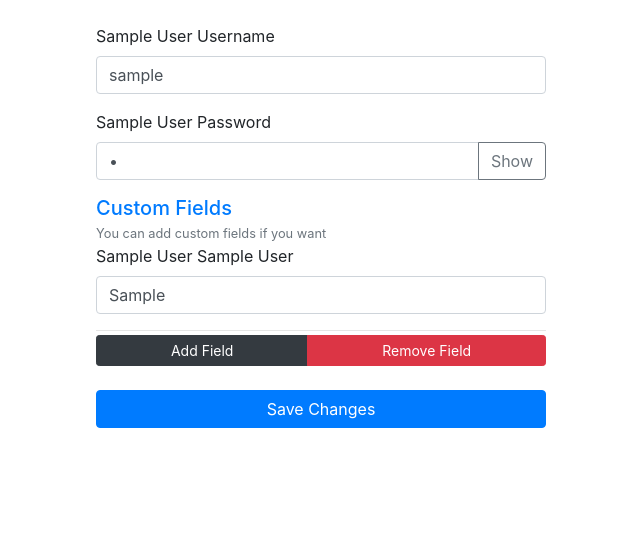
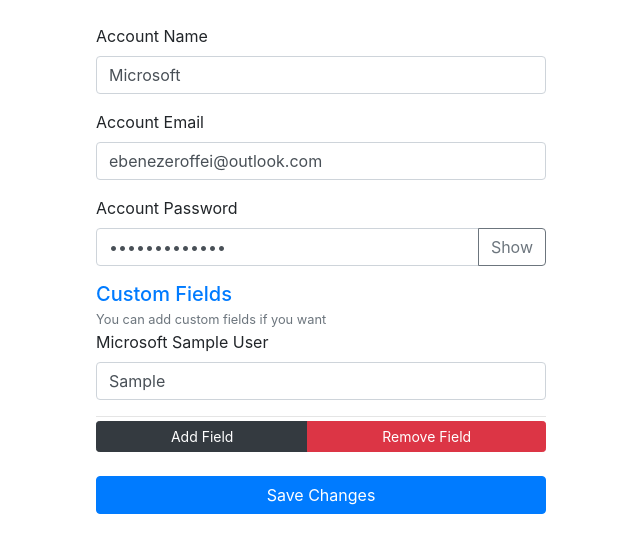
Before and after one commit to Ebenezeroffei/passlock, a Django app: page /account/edit/1/ in a window 1280 px wide. Shown: the part 56-609 px from the top of the page, without its empty margins (319-959 px from the left). Run offline with Django 3.2, Linux system fonts and the light colour scheme; a user stored in the database is signed in; data comes from the database, SQL or seed files in the repository; tables that the repository leaves empty hold one stand-in row (values such as "Sample post"); some libraries are stand-ins or nearby versions.

Commit message:
User can now add and remove custom fields and they can also add new default accounts

```diff
--- a/home/models.py
+++ b/home/models.py
@@ -24,7 +24,7 @@
 class DefaultAccount(models.Model):
 	user = models.ForeignKey(User,on_delete=models.CASCADE)
 	account_name = models.CharField(max_length = 100)
-	username = models.CharField(max_length  = 100)
+	email = models.EmailField(default = None)
 	password = models.CharField(max_length = 200)
 	date_created = models.DateTimeField(default = timezone.now)
 	date_modified = models.DateTimeField(default = timezone.now)
--- a/home/templates/home/base.html
+++ b/home/templates/home/base.html
@@ -34,7 +34,7 @@
                 <a class="nav-link" href="{% url 'passlock:home' %}">Home</a>
               </li>
               <li class="nav-item">
-                <a class="nav-link" href="#">+ Add Account</a>
+                <a class="nav-link" href="{% url 'passlock:default_account_create' %}">+ Add Account</a>
               </li>
               <li class="nav-item">
                 <a class="nav-link" style="position:relative;" href="#">
--- a/home/templates/home/defaultaccount_detail.html
+++ b/home/templates/home/defaultaccount_detail.html
@@ -33,8 +33,8 @@
 			<div class="card-body">
 				<h5>Account Details</h5>
 				<div class="form-group">
-					<label for="id_username">{{ object.account_name }} Username</label>
-					<input type="text" disabled value="{{object.username}}" class="form-control">
+					<label for="id_username">{{ object.account_name }} Email</label>
+					<input type="text" disabled value="{{object.email}}" class="form-control">
 				</div>
 				<div class="form-group">
 					<label for="id_password">{{ object.account_name }} Password</label>
--- a/home/templates/home/defaultaccount_edit.html
+++ b/home/templates/home/defaultaccount_form.html
@@ -17,25 +17,30 @@
 		<form style="max-width:450px;margin:auto;opacity:1;" action="." method="post" class = 'mt-5 mb-5'>
 			{% csrf_token %}
 			<div class="form-group">
-				<label for="{{ form.username.id_of_label }}">{{object.account_name}} {{ form.username.label}}</label>
-				<input type="text" name="{{ form.username.label|lower }}" id = '{{ form.username.id_for_label }}' value="{{ form.username.value }}" class="form-control">
+				<label for="{{ form.account_name.id_of_label }}">Account Name</label>
+				<input required type="text" name="account_name" id = '{{ form.account_name.id_for_label }}' value="{% if form.account_name.value %}{{ form.account_name.value }}{% endif %}" class="form-control">
 			</div>
 			<div class="form-group">
-				<label for="{{ form.password.id_of_label }}">{{object.account_name}} {{ form.password.label}}</label>
+				<label for="{{ form.email.id_of_label }}">Account {{ form.email.label}}</label>
+				<input type="email" required name="{{ form.email.label|lower }}" id = '{{ form.email.id_for_label }}' value="{% if form.email.value %}{{ form.email.value }}{% endif %}" class="form-control">
+			</div>
+			<div class="form-group">
+				<label for="{{ form.password.id_of_label }}">Account {{ form.password.label}}</label>
 				<div class="input-group">
-					<input type="password" name="{{ form.password.label|lower }}"  id = '{{ form.password.id_for_label }}' value="{{ form.password.value }}" class="form-control"/>
+					<input type="password" required name="{{ form.password.label|lower }}"  id = '{{ form.password.id_for_label }}' value="{% if form.password.value %}{{ form.password.value }}{% endif %}" class="form-control"/>
 					<div class="input-group-append">
 						<button type="button" class=" show-or-hide btn btn-outline-secondary">Show</button>
 					</div>
 				</div>
 			</div>
+			{% if form.account_name.value %}
 				<div class="custom">
 					<h5 style="margin:auto;" class="text-primary">Custom Fields</h5>
 					<span class="text-muted small">You can add custom fields if you want</span>
 					<!-- Check for custom fields for the account -->
 					{% if object.customfieldsfordefaultaccount_set.all %}
 						{% for custom_account in object.customfieldsfordefaultaccount_set.all %}
-						<div class="form-group">
+							<div class="form-group" id = "{{custom_account.id}}">
 								<label for="id_custom_field{{forloop.counter}}">{{object.account_name}} {{ custom_account.field_name }}</label>
 								{% if custom_account.field_type.lower == 'password' %}
 									<div class="input-group">
@@ -56,6 +61,7 @@
 					<button data-toggle = 'modal' data-target = '#addModal' type="button" class="btn btn-sm btn-dark">Add Field</button>
 					<button id = 'remove' type="button" class="btn btn-sm btn-danger">Remove Field</button>
 				</div>
+			{% endif %}
 			<input type="submit" class="btn btn-primary btn-block" value="Save Changes">
 		</form>
 
@@ -157,6 +163,9 @@
 						accountId,
 					},
 					dataType: 'json',
+					success: function(data){
+						$('form div.form-group').last().attr('id',data['custom_account_id'])
+					},
 				})
 			}
 			// Create button
@@ -164,9 +173,6 @@
 				let fieldName = $('#id_field_name').val();
 				let fieldType = $('#id_field_type').val();
 				let fieldValue = $('#id_field_value').val();
-//				console.log(fieldName);
-//				console.log(fieldType);
-//				console.log(fieldValue);
 				if(fieldName && fieldValue){
 					if(fieldType !== 'password'){
 						$('.custom').append(
@@ -188,7 +194,16 @@
 								</div>
 							</div>`
 						);
-						//showOrHide();
+						$('.show-or-hide').last().click(function(){
+							if($(this).text() === 'Show'){
+								$(this).parent().parent().find('input[type = "password"]').attr('type','text');
+								$(this).text('Hide');
+							}
+							else{
+								$(this).parent().parent().find('input[type = "text"]').attr('type','password');
+								$(this).text('Show')
+							}
+						})
 					}
 					// Clear the values
 					$('#id_field_name').val('');
@@ -202,10 +217,19 @@
 			// Delete button
 			$("#remove").click(function(){
 				let totalFormFields = $("form div.form-group").length;
-				if(totalFormFields > 2){
+				if(totalFormFields > 3){
 					$('form div.form-group').last().slideUp(function(){
+						let customAccountId = $(this).attr('id');
 						$(this).remove();
+						$.ajax({
+							url: "{% url 'passlock:delete_custom_account' %}",
+							data: {
+								customAccountId,
+							},
+							dataType: 'json',
 						})
+					}
+				)
 			}
 		})
 		}
--- a/home/urls.py
+++ b/home/urls.py
@@ -7,6 +7,8 @@
    path('account/<int:pk>/',home_views.DefaultAccountDetailView.as_view(),name = 'default_account_detail'),
  	path('account/delete/<int:pk>/',home_views.DefaultAccountDeleteView.as_view(),name = 'default_account_delete'),
  	path('account/edit/<int:pk>/',home_views.DefaultAccountEditView.as_view(),name = 'default_account_edit'),
+ 	path('account/create/',home_views.DefaultAccountCreateView.as_view(),name = 'default_account_create'),
  	path('user/verify/',home_views.VerifyUserView.as_view(),name = 'verify'),
- 	path('account/create-custom-field-for-default-account/',home_views.CreateCustomFieldForDefaultAccount.as_view(),name = 'add_custom_field_to_default_account'),
+ 	path('account/create-custom-field-for-default-account/',home_views.CreateCustomFieldForDefaultAccountView.as_view(),name = 'add_custom_field_to_default_account'),
+ 	path('account/delete-custom-field-for-default-account/',home_views.DeleteCustomFieldForDefaultAccountView.as_view(),name = 'delete_custom_account'),
 ]
--- a/home/views.py
+++ b/home/views.py
@@ -7,7 +7,7 @@
 from django.utils.decorators import method_decorator
 from django.contrib.auth.decorators import login_required
 from .encryption_decryption import Encryption,Decryption
-from .models import DefaultAccount
+from .models import DefaultAccount,CustomFieldsForDefaultAccount
 
 
 
@@ -28,10 +28,21 @@
 class DefaultAccountDetailView(LoginRequiredMixin,generic.DetailView):
 	model = DefaultAccount
 
+class DefaultAccountCreateView(LoginRequiredMixin,generic.CreateView):
+	model = DefaultAccount
+	fields = ['account_name','email','password']
+	template_name = 'home/defaultaccount_form.html'
+
+	def form_valid(self,form,*args,**kewargs):
+		form.instance.user = self.request.user
+		return super().form_valid(form)
+
 class DefaultAccountEditView(LoginRequiredMixin,generic.UpdateView):
 	model = DefaultAccount
-	fields = ['username','password']
-	template_name = 'home/defaultaccount_edit.html'
+	fields = ['account_name','email','password']
+	template_name = 'home/defaultaccount_form.html'
+
+
 
 class DefaultAccountDeleteView(generic.View):
 	""" This class deletes a default account """
@@ -55,7 +66,7 @@
 		data['user_status'] = True if authenticate_user else False
 		return JsonResponse(data)
 
-class CreateCustomFieldForDefaultAccount(generic.View):
+class CreateCustomFieldForDefaultAccountView(generic.View):
 	""" This class creates a new custom field for a default account """
 
 	def get(self,request,*args,**kwargs):
@@ -64,12 +75,28 @@
 		field_value = request.GET.get("value",None)
 		account_id = int(request.GET.get("accountId",None))
 		account = get_object_or_404(DefaultAccount,id = account_id)
-		account.customfieldsfordefaultaccount_set.create(
+		custom = CustomFieldsForDefaultAccount(
+			default_account = account,
 			field_name = field_name,
 			field_type = field_type,
 			field_value = field_value,
 		)
+		custom.save()
 
 
+		data = {
+			'custom_account_id': custom.id,
+		}
+		return JsonResponse(data)
+
+class DeleteCustomFieldForDefaultAccountView(generic.View):
+	""" This class removes a custom field from a default account """
+	def get(self,request,*args,**kwargs):
+		# Use the id of the custom account to find the custom account
+		custom_account_id = int(request.GET.get('customAccountId',None))
+		custom_account = get_object_or_404(CustomFieldsForDefaultAccount,id = custom_account_id)
+		# Delete if from the database
+		custom_account.delete()
 		data = {}
+
 		return JsonResponse(data)
--- /dev/null
+++ b/todo.txt
@@ -0,0 +1 @@
+- You can't have a custom field with the same field names
```
Also changed, not shown: home/templates/home/index.html (+28 -3 lines), db.sqlite3, home/migrations/0001_initial.py, home/migrations/0002_auto_20200414_2131.py (deleted), home/migrations/0002_auto_20200427_1048.py (added), home/migrations/0003_defaultaccount.py (deleted), home/migrations/0004_auto_20200416_2105.py (deleted), home/migrations/0005_auto_20200420_1729.py (deleted), home/migrations/0006_auto_20200420_1731.py (deleted), home/migrations/0007_customfieldsfordefaultaccount.py (deleted). Lines whose indentation alone changed are shown as unchanged.
